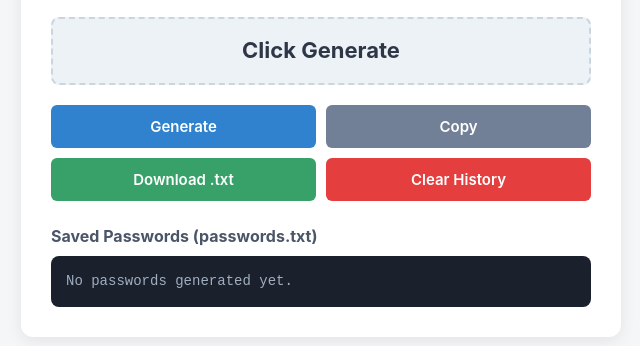
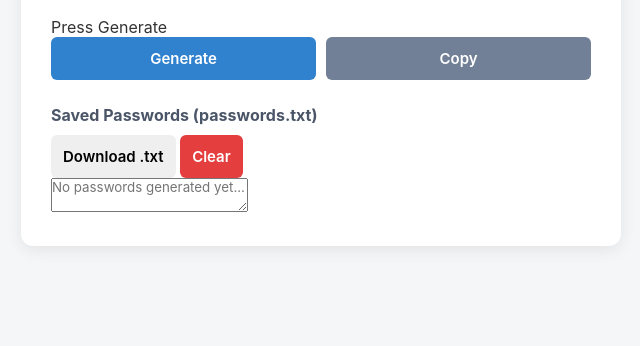
Before and after one commit to do6r0/pass-gen, a plain HTML site: page index.html in a window 1280 px wide. Shown: the part 102-448 px from the top of the page, without its empty margins (319-959 px from the left). Drawn offline with Linux system fonts and the light colour scheme.

Commit message:
Update index.html

```diff
--- a/index.html
+++ b/index.html
@@ -10,20 +10,22 @@
     <div class="container">
         <h1>Password Generator</h1>
 
-        <div class="password-box">
-            <span id="passwordDisplay">Click Generate</span>
-        </div>
+        <div class="password-display" id="passwordDisplay">Press Generate</div>
 
         <div class="controls">
             <button id="generateBtn" class="btn primary">Generate</button>
             <button id="copyBtn" class="btn secondary">Copy</button>
-            <button id="downloadBtn" class="btn success">Download .txt</button>
-            <button id="clearBtn" class="btn danger">Clear History</button>
         </div>
 
         <div class="history-section">
-            <h2>Saved Passwords (passwords.txt)</h2>
-            <pre id="historyDisplay">No passwords generated yet.</pre>
+            <div class="history-header">
+                <h2>Saved Passwords (passwords.txt)</h2>
+                <div class="history-actions">
+                    <button id="downloadBtn" class="btn small">Download .txt</button>
+                    <button id="clearBtn" class="btn small danger">Clear</button>
+                </div>
+            </div>
+            <textarea id="historyBox" readonly placeholder="No passwords generated yet..."></textarea>
         </div>
     </div>
 
```
